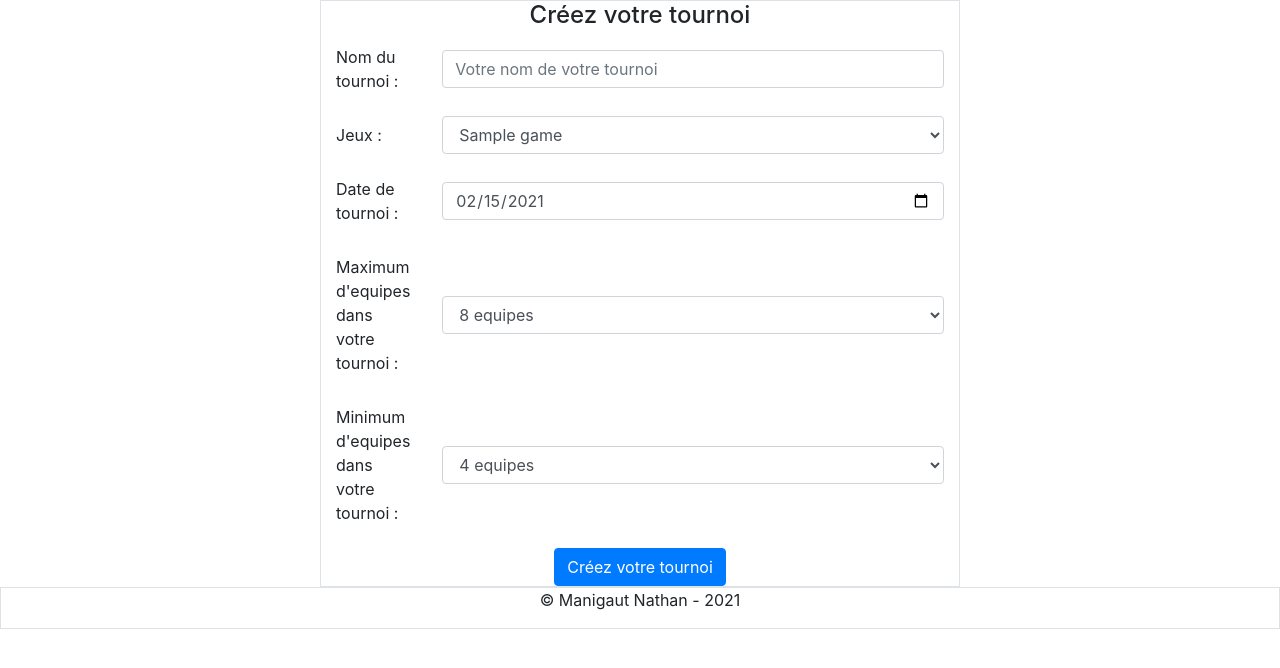
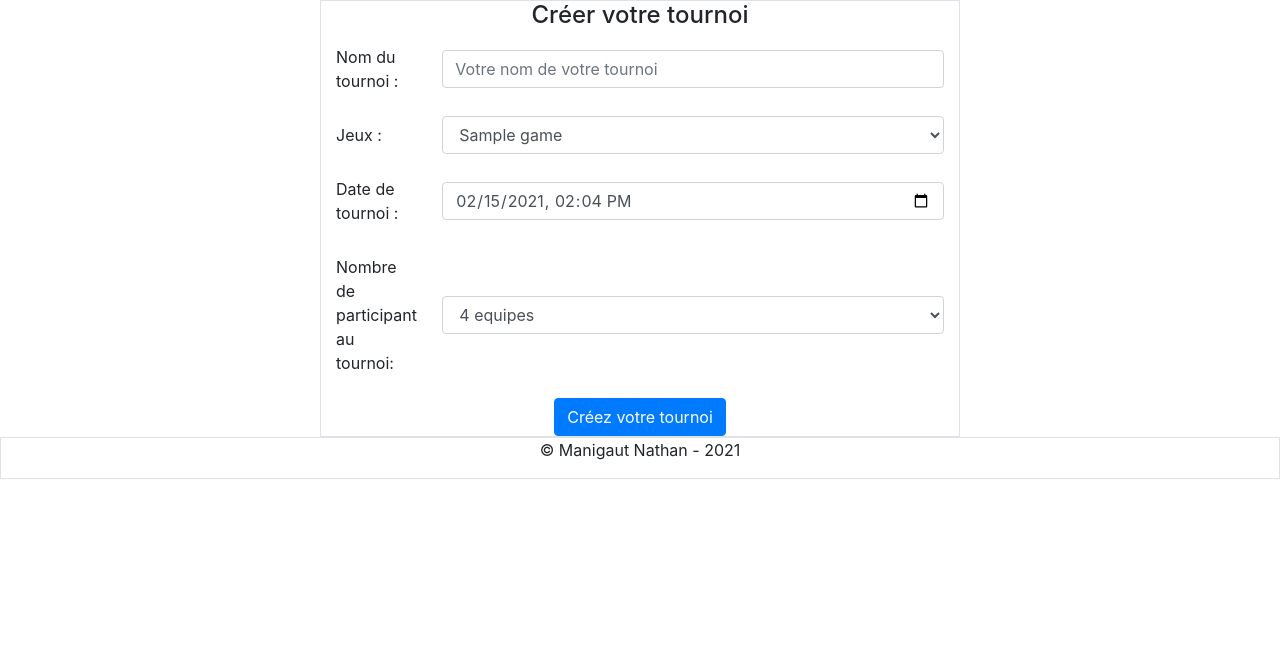
Before and after one commit to nathanmanigaut/projet, a CodeIgniter app: page /projet/tournoi in a window 1280 px wide. Shown: the part 98-766 px from the top of the page. Run offline with CodeIgniter, Linux system fonts and the light colour scheme; tables that the repository leaves empty or names only in its code hold one stand-in row (values such as "Sample post").

Commit message:
inscription tournoi

```diff
--- a/application/controllers/Equipe.php
+++ b/application/controllers/Equipe.php
@@ -33,6 +33,11 @@ class Equipe extends CI_Controller {
 				'date_update' => $date,
 			);
 			$this->team->inserts($data);
+			$key = 'captain_id';
+			$queryteam = $this->team->selects('*', $key, $user_id);
+			foreach($queryteam->result() as $team){
+				$this->session->set_userdata('team_id',$team->id);
+			}
 		header('Location: http://localhost/projet/equipe');
 		} else {
 			echo"<script type='text/javascript'>alert('Veuillez remplir tous les champs');
--- a/application/controllers/Tournoi.php
+++ b/application/controllers/Tournoi.php
@@ -27,6 +27,7 @@ class Tournoi extends CI_Controller {
 		$this->load->model('Game_model','game');
 		$this->load->model('Registered_model','registered');
 		$this->load->model('Team_model','team');
+		$this->load->model('Match_model','match');
 		$this->load->view('/front/partials/header');
 		if(isset($this->session->id)){
 			$this->load->view('/back/partials/nav');
@@ -35,6 +36,30 @@ class Tournoi extends CI_Controller {
 		}
 		$this->load->view('/front/tournoi',$data);
 		$this->load->view('/front/partials/footer');
+		/*$key = 'id';
+		$tournament_id = 'tournament_id';
+		$query = $this->tournoi->selects('*', $key, $id);
+		$games = $this->game->gets();
+		$registered = $this->registered->selects('*', $tournament_id, $id);
+		$teams= $this->team->gets();
+		foreach($query->result() as $tournoi){
+			$i=0;
+			if($registered->num_rows() == $tournoi->nb_team ){
+				$row1 = $registered->row_array($i);
+				$row2 = $registered->row_array($i++);
+				$date = date("Y-m-d H:i:s");
+				$data = array(
+					'tournament_id' => $tournoi->id,
+					'team_1'=> $registered->rows1->team_id,
+					'team_2'=> $registered->rows2->team_id,
+					'date_start'=> $tournoi->date_start,
+					'date_create'=>$date,
+					'date_update'=>$date,
+				);
+				$this->match->inserts($data);
+			$i += 2;
+			}
+		}*/
 	}
 
 	public function add_tournament(){
@@ -44,21 +69,17 @@ class Tournoi extends CI_Controller {
 		$name = $this->input->post('name');
 		$jeux_id = $this->input->post('jeux_id');
 		$date_start = $this->input->post('date_start');
-		$max_team = $this->input->post('max_team');
-		$min_team = $this->input->post('min_team');
+		$nb_team = $this->input->post('nb_team');
 		$date = date("Y-m-d H:i:s");
-		$end = 0;
-		if(!empty($name) && !empty($user_id) && !empty($jeux_id) && !empty($date_start) && !empty($date) && !empty($max_team) && !empty($min_team)){
+		if(!empty($name) && !empty($user_id) && !empty($jeux_id) && !empty($date_start) && !empty($date) && !empty($nb_team)){
 			$data = array(
 				'create_id' => $user_id,
 				'name' => $name,
 				'jeux_id' => $jeux_id,
 				'date_start' => $date_start,
-				'max_team' => $max_team,
-				'min_team' => $min_team,
+				'nb_team' => $nb_team,
 				'date_create' => $date,
 				'date_update' => $date,
-				'end' => $end,
 			);
 			$this->tournoi->inserts($data);
 		header('Location: http://localhost/projet/tournoi');
@@ -81,25 +102,17 @@ class Tournoi extends CI_Controller {
 			$name = $this->input->post('name');
 			$jeux_id = $this->input->post('jeux_id');
 			$date_start = $this->input->post('date_start');
-			$max_team = $this->input->post('max_team');
-			$min_team = $this->input->post('min_team');
+			$nb_team = $this->input->post('nb_team');
 			$date = date("Y-m-d H:i:s");
-			$end = 0;
 			$tournament_id = $tournament->id;
-			if($min_team > $max_team){
-				$message = "Le nombre minimum ne peut pas depasser le nombre maximum";
-				echo"<script type='text/javascript'>alert('$message');
-				window.location = 'http://localhost/projet/tournoi'</script>";
-			} else {
-				if(!empty($name) && !empty($user_id) && !empty($jeux_id) &&  !empty($date_start) && !empty($date) && !empty($max_team) && !empty($min_team)){
+				if(!empty($name) && !empty($user_id) && !empty($jeux_id) &&  !empty($date_start) && !empty($date) && !empty($nb_team)){
 
 					$data = array(
 						'create_id' => $user_id,
 						'name' => $name,
 						'jeux_id' => $jeux_id,
 						'date_start' => $date_start,
-						'max_team' => $max_team,
-						'min_team' => $min_team,
+						'nb_team' => $nb_team,
 						'date_update' => $date,
 						'end' => $end,
 					);
@@ -111,7 +124,7 @@ class Tournoi extends CI_Controller {
 					echo"<script type='text/javascript'>alert('Veuillez remplir tous les champs');
 					window.location='http://localhost/projet/tournoi';</script>";
 				}
-			}
+
 
 		}
 	}
@@ -136,8 +149,13 @@ class Tournoi extends CI_Controller {
 		$key = 'id';
 		$querytournament = $this->tournoi->selects('*', $key, $tournament_id);
 		$queryteam = $this->team->selects('*', $key, $team_id);
+		$queryregister = $this->registered->selects('*', 'team_id', $team_id);
 		foreach($querytournament->result() as $tournoi){
 			foreach($queryteam->result() as $team){
+				if($queryregister->num_rows() >= 1){
+					echo"<script type='text/javascript'>alert('Votre equipe est déjà inscrite au tournoi');
+					window.location='http://localhost/projet/tournois/' ;</script>";
+				} else {
 					if($tournoi->jeux_id == $team->jeux_id){
 						if(!empty($tournament_id) && !empty($team_id) && !empty($date)){
 							$data = array(
@@ -152,10 +170,8 @@ class Tournoi extends CI_Controller {
 						echo"<script type='text/javascript'>alert('Veuillez inscire une équipe du même jeu que le tournoi');
 						window.location='http://localhost/projet/equipe';</script>";
 					}
-
 				}
 			}
-
-
 		}
 	}
+}
--- a/application/views/back/equipe.php
+++ b/application/views/back/equipe.php
@@ -11,6 +11,7 @@ $jeux = $this->game->gets();
 
     <div class="d-flex justify-content-center">
       <div class="col-lg-6 col-sm-4 border">
+      <h4 class="text-center">Votre Equipe </h4>
         <form method="post" action="http://localhost/projet/equipe/update_team">
           <div class="form-group row">
             <label for="inputName" class="col-sm-2 col-form-label">Nom de l'equipe :</label>
@@ -40,7 +41,7 @@ $jeux = $this->game->gets();
 
     <div class="d-flex justify-content-center">
       <div class="col-lg-6 col-sm-4 border">
-        <h4 class="text-center">Votre Equipe </h4>
+      <h4 class="text-center">Créer votre equipe </h4>
         <form method="post" action="http://localhost/projet/equipe/add_team">
           <div class="form-group row">
             <label for="inputName" class="col-sm-2 col-form-label">Nom de l'equipe :</label>
--- a/application/views/back/tournoi.php
+++ b/application/views/back/tournoi.php
@@ -3,12 +3,14 @@
 $user_id = $this->session->id;
 $key = 'create_id';
 $query = $this->tournoi->selects('*', $key, $user_id);
-$date = date("Y-m-d");
+$date = date('Y-m-d\TH:i');
 $jeux = $this->game->gets();
 
 if($query->num_rows() >= 1 ){
 
       foreach($query->result() as $tournament){?>
+      <?$date_start = date_create($tournament->date_start);
+      $date_start = $date_start->format('Y-m-d\TH:i')?>
         <div class="d-flex justify-content-center">
           <div class="col-lg-6 col-sm-6 border">
           <h4 class="text-center">Votre Tournoi</h4>
@@ -32,75 +34,53 @@ if($query->num_rows() >= 1 ){
           <div class="form-group row">
             <label for="inputDate" class="col-sm-2 col-form-label">Date de votre tournoi :</label>
             <div class="col-sm-10 d-flex align-items-center">
-              <input type="date" name="date_start" class="form-control" value="<?=$tournament->date_start?>" min="<?=$date?>">
+              <input type="datetime-local" name="date_start" class="form-control" value="<?=$date_start?>" min="<?=$date?>">
             </div>
           </div>
           <div class="form-group row">
-            <label for="inputNbTeams" class="col-sm-2 col-form-label">Maximum d'equipes dans votre tournoi :</label>
+            <label for="inputNbTeams" class="col-sm-2 col-form-label">Nombre de participant au tournoi:</label>
             <div class="col-sm-10 d-flex align-items-center">
-              <? if($tournament->max_team == 8){?>
-                <select class="form-control" name="max_team">
+              <?if($tournament->nb_team == 4){?>
+                <select class="form-control" name="nb_team">
+                  <option value="4" selected>4 equipes</option>
+                  <option value="8">8 equipes</option>
+                  <option value="16">16 equipes</option>
+                  <option value="32">32 equipes</option>
+                  <option value="64">64 equipes</option>
+                </select>
+              <?} else if($tournament->nb_team == 8){?>
+                <select class="form-control" name="nb_team">
+                  <option value="4">4 equipes</option>
                   <option value="8" selected>8 equipes</option>
                   <option value="16">16 equipes</option>
                   <option value="32">32 equipes</option>
                   <option value="64">64 equipes</option>
                 </select>
-              <?} else  if($tournament->max_team == 16){?>
-                <select class="form-control" name="max_team">
+              <?} else  if($tournament->nb_team == 16){?>
+                <select class="form-control" name="nb_team">
+                  <option value="4">4 equipes</option>
                   <option value="8">8 equipes</option>
                   <option value="16" selected>16 equipes</option>
                   <option value="32">32 equipes</option>
                   <option value="64">64 equipes</option>
                 </select>
-              <?} else  if($tournament->max_team == 32){?>
-                <select class="form-control" name="max_team">
+              <?} else  if($tournament->nb_team == 32){?>
+                <select class="form-control" name="nb_team">
+                  <option value="4">4 equipes</option>
                   <option value="8">8 equipes</option>
                   <option value="16">16 equipes</option>
                   <option value="32" selected>32 equipes</option>
                   <option value="64">64 equipes</option>
                 </select>
-              <?} else  if($tournament->max_team == 64){?>
-                <select class="form-control" name="max_team">
+              <?} else  if($tournament->nb_team == 64){?>
+                <select class="form-control" name="nb_team">
+                  <option value="4">4 equipes</option>
                   <option value="8">8 equipes</option>
                   <option value="16">16 equipes</option>
                   <option value="32">32 equipes</option>
                   <option value="64" 64>64 equipes</option>
                 </select>
               <? }?>
-            </div>
-          </div>
-          <div class="form-group row">
-            <label for="inputNbTeams" class="col-sm-2 col-form-label">Minimum d'equipes dans votre tournoi :</label>
-            <div class="col-sm-10 d-flex align-items-center">
-              <? if($tournament->min_team == 4) {?>
-                <select class="form-control" name="min_team">
-                  <option value="4" selected>4 equipes</option>
-                  <option value="8">8 equipes</option>
-                  <option value="16">16 equipes</option>
-                  <option value="32">32 equipes</option>
-                </select>
-              <?} else if($tournament->min_team == 8) {?>
-                <select class="form-control" name="min_team">
-                  <option value="4">4 equipes</option>
-                  <option value="8" selected>8 equipes</option>
-                  <option value="16">16 equipes</option>
-                  <option value="32">32 equipes</option>
-                </select>
-              <?} else if($tournament->min_team == 16) {?>
-                <select class="form-control" name="min_team">
-                  <option value="4">4 equipes</option>
-                  <option value="8">8 equipes</option>
-                  <option value="16" selected>16 equipes</option>
-                  <option value="32">32 equipes</option>
-                </select>
-              <?} else if($tournament->min_team == 32) {?>
-                <select class="form-control" name="min_team">
-                  <option value="4">4 equipes</option>
-                  <option value="8">8 equipes</option>
-                  <option value="16">16 equipes</option>
-                  <option value="32" selected>32 equipes</option>
-                </select>
-              <?}?>
             </div>
           </div>
           <div class="d-flex justify-content-center">
@@ -116,7 +96,7 @@ if($query->num_rows() >= 1 ){
 
     <div class="d-flex justify-content-center">
       <div class="col-lg-6 col-sm-6 border">
-        <h4 class="text-center">Créez votre tournoi</h4>
+        <h4 class="text-center">Créer votre tournoi</h4>
         <form method="post" action="http://localhost/projet/tournoi/add_tournament">
           <div class="form-group row">
             <label for="inputName" class="col-sm-2 col-form-label">Nom du tournoi :</label>
@@ -137,28 +117,18 @@ if($query->num_rows() >= 1 ){
           <div class="form-group row">
             <label for="inputDate" class="col-sm-2 col-form-label">Date de tournoi :</label>
             <div class="col-sm-10 d-flex align-items-center">
-              <input type="date" name="date_start" class="form-control" value="<?=$date?>" min="<?=$date?>">
+              <input type="datetime-local" name="date_start" class="form-control" value="<?=$date?>" min="<?=$date?>">
             </div>
           </div>
           <div class="form-group row">
-            <label for="inputNbTeams" class="col-sm-2 col-form-label">Maximum d'equipes dans votre tournoi :</label>
+            <label for="inputNbTeams" class="col-sm-2 col-form-label">Nombre de participant au tournoi:</label>
             <div class="col-sm-10 d-flex align-items-center">
-              <select class="form-control" name="max_team">
+              <select class="form-control" name="nb_team">
+                <option value="4">4 equipes</option>
                 <option value="8">8 equipes</option>
                 <option value="16">16 equipes</option>
                 <option value="32">32 equipes</option>
                 <option value="64">64 equipes</option>
-              </select>
-            </div>
-          </div>
-          <div class="form-group row">
-            <label for="inputNbTeams" class="col-sm-2 col-form-label">Minimum d'equipes dans votre tournoi :</label>
-            <div class="col-sm-10 d-flex align-items-center">
-              <select class="form-control" name="min_team">
-                <option value="4">4 equipes</option>
-                <option value="8">8 equipes</option>
-                <option value="16">16 equipes</option>
-                <option value="32">32 equipes</option>
               </select>
             </div>
           </div>
```
Also changed, not shown: application/models/Match_model.php (added, +43 -0 lines), application/views/front/tournoi.php (+18 -8 lines), application/views/front/tournois.php (+5 -2 lines). Lines whose indentation alone changed are shown as unchanged.
